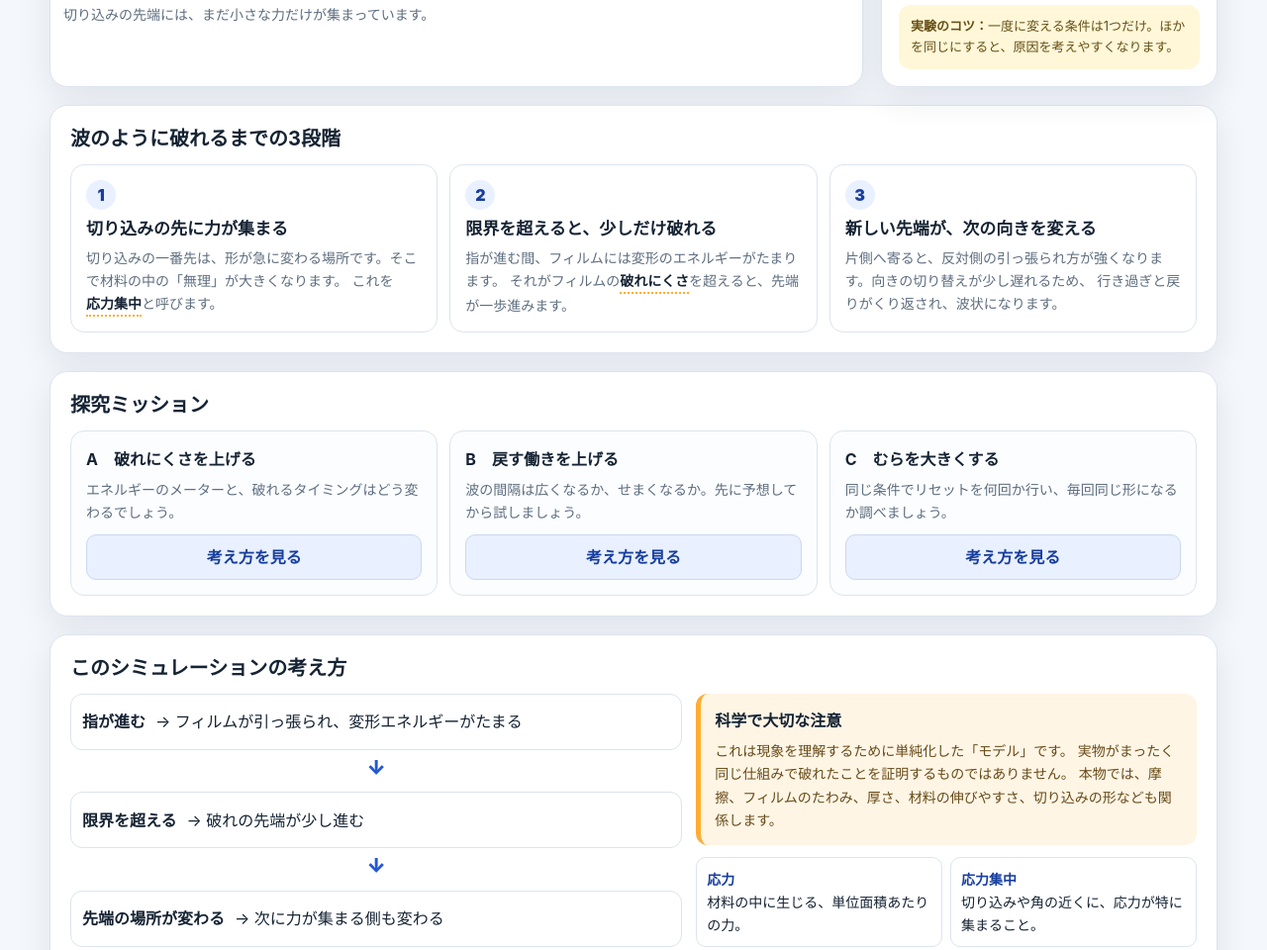
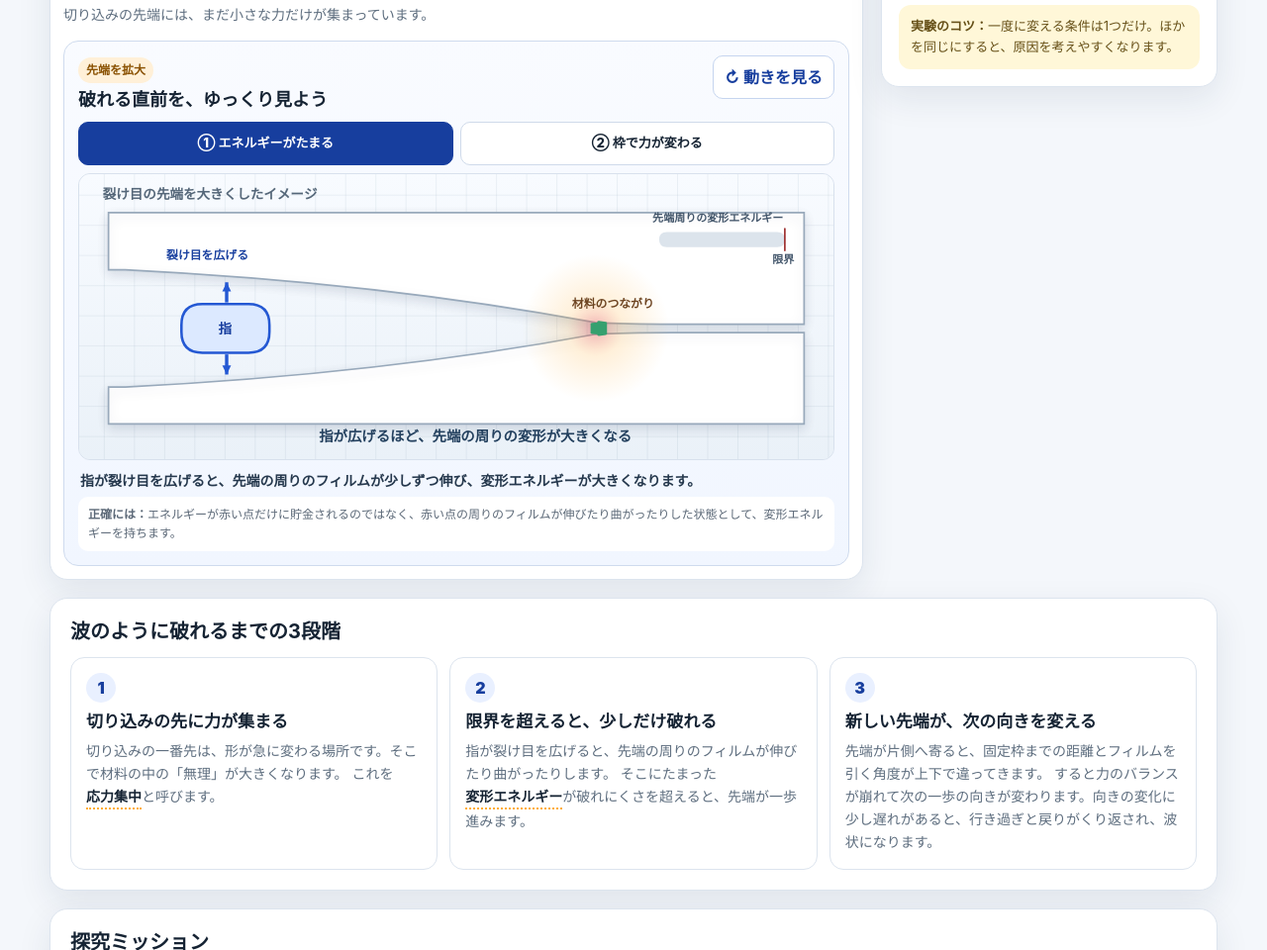
Before and after one commit to hirasunaryou/film-tear-lab-jhs3, a plain HTML site: page index.html in a window 1280 px wide. Shown: the part 992-1952 px from the top of the page at 99% size. Drawn offline with Linux system fonts and the light colour scheme.

Commit message:
Add crack-tip deep-dive and refine the frame explanation

```diff
--- a/index.html
+++ b/index.html
@@ -11,7 +11,7 @@
 <link rel="manifest" href="./manifest.webmanifest">
 <link rel="apple-touch-icon" href="./assets/icon-192.png">
 <title>波うつ「破れ」の科学ラボ｜中学3年・探究向け</title>
-<link rel="stylesheet" href="./css/styles.css">
+<link rel="stylesheet" href="./css/styles.css?v=0.3">
 </head>
 <body>
 <header class="wrap">
@@ -59,6 +59,27 @@
       <div class="readbox"><b>破れた回数</b><strong id="breakValue">0</strong></div>
     </div>
     <div class="stateText" id="stateText">切り込みの先端には、まだ小さな力だけが集まっています。</div>
+
+    <section class="detailLab" aria-labelledby="detailTitle">
+      <div class="detailTop">
+        <div>
+          <span class="miniEyebrow">先端を拡大</span>
+          <h3 id="detailTitle">破れる直前を、ゆっくり見よう</h3>
+        </div>
+        <button class="detailReplay" id="detailReplay">↻ 動きを見る</button>
+      </div>
+
+      <div class="detailTabs" role="tablist" aria-label="拡大図の切り替え">
+        <button class="detailTab active" id="detailEnergy" role="tab" aria-selected="true">① エネルギーがたまる</button>
+        <button class="detailTab" id="detailFrame" role="tab" aria-selected="false">② 枠で力が変わる</button>
+      </div>
+
+      <div class="detailCanvasWrap">
+        <canvas id="detailCanvas" aria-label="破れの先端で起こる変形を拡大した概念アニメーション"></canvas>
+      </div>
+      <p class="detailCaption" id="detailCaption">指が裂け目を広げると、先端の周りのフィルムが少しずつ伸びます。</p>
+      <p class="detailNote" id="detailNote"><b>正確には：</b>エネルギーが赤い点だけに貯金されるのではなく、赤い点の周りのフィルムが伸びたり曲がったりした状態として、変形エネルギーを持ちます。</p>
+    </section>
   </section>
 
   <aside class="card side">
@@ -79,7 +100,7 @@
       <input id="tough" type="range" min="10" max="100" value="55">
     </div>
     <div class="control">
-      <label for="returnForce">反対側へ戻す働き <output id="returnOut">ふつう 52</output></label>
+      <label for="returnForce">中心へ戻す働き（枠の影響） <output id="returnOut">ふつう 52</output></label>
       <input id="returnForce" type="range" min="10" max="100" value="52">
     </div>
     <div class="control">
@@ -113,16 +134,16 @@
         <span class="num">2</span>
         <h3>限界を超えると、少しだけ破れる</h3>
         <p>
-          指が進む間、フィルムには変形のエネルギーがたまります。
-          それがフィルムの<span class="word">破れにくさ</span>を超えると、先端が一歩進みます。
+          指が裂け目を広げると、先端の周りのフィルムが伸びたり曲がったりします。
+          そこにたまった<span class="word">変形エネルギー</span>が破れにくさを超えると、先端が一歩進みます。
         </p>
       </article>
       <article class="concept">
         <span class="num">3</span>
         <h3>新しい先端が、次の向きを変える</h3>
         <p>
-          片側へ寄ると、反対側の引っ張られ方が強くなります。向きの切り替えが少し遅れるため、
-          行き過ぎと戻りがくり返され、波状になります。
+          先端が片側へ寄ると、固定枠までの距離とフィルムを引く角度が上下で違ってきます。
+          すると力のバランスが崩れて次の一歩の向きが変わります。向きの変化に少し遅れがあると、行き過ぎと戻りがくり返され、波状になります。
         </p>
       </article>
     </div>
@@ -138,8 +159,8 @@
         <div class="answer">このモデルでは、限界まで多くのエネルギーをためてから、まとまって破れやすくなります。</div>
       </article>
       <article class="mission">
-        <h3>B　戻す働きを上げる</h3>
-        <p>波の間隔は広くなるか、せまくなるか。先に予想してから試しましょう。</p>
+        <h3>B　枠の影響を強くする</h3>
+        <p>中心へ戻す働きを強くすると、波の間隔は広くなるか、せまくなるか。先に予想してから試しましょう。</p>
         <button class="reveal">考え方を見る</button>
         <div class="answer">このモデルでは、中心へ戻ろうとする反応が速くなるので、波の間隔はせまくなる傾向があります。</div>
       </article>
@@ -156,11 +177,11 @@
     <h2>このシミュレーションの考え方</h2>
     <div class="modelBox">
       <div class="modelFlow">
-        <div class="modelRow"><b>指が進む</b><span>→ フィルムが引っ張られ、変形エネルギーがたまる</span></div>
+        <div class="modelRow"><b>指が進む</b><span>→ 先端の周りが広げられ、伸びや曲げとして変形エネルギーがたまる</span></div>
         <div class="arrowDown">↓</div>
         <div class="modelRow"><b>限界を超える</b><span>→ 破れの先端が少し進む</span></div>
         <div class="arrowDown">↓</div>
-        <div class="modelRow"><b>先端の場所が変わる</b><span>→ 次に力が集まる側も変わる</span></div>
+        <div class="modelRow"><b>先端の場所が変わる</b><span>→ 固定枠までの距離と力の角度が変わり、次の向きも変わる</span></div>
         <div class="arrowDown">↺</div>
         <div class="modelRow"><b>同じことをくり返す</b><span>→ 波状の軌跡ができる</span></div>
       </div>
@@ -176,6 +197,7 @@
         <div class="glossary">
           <div><b>応力</b>材料の中に生じる、単位面積あたりの力。</div>
           <div><b>応力集中</b>切り込みや角の近くに、応力が特に集まること。</div>
+          <div><b>変形エネルギー</b>材料が伸びたり曲がったりしたときに蓄えるエネルギー。</div>
           <div><b>引裂抵抗</b>破れを進めるのに必要な抵抗・エネルギー。</div>
           <div><b>フィードバック</b>起きた変化が、次の変化のしかたに影響すること。</div>
         </div>
@@ -184,10 +206,11 @@
   </section>
 
   <footer>
-    教育用概念モデルです。数値は実際のN（ニュートン）やmmではなく、条件比較のためのモデル値です。
+    教育用概念モデル v0.3です。数値は実際のN（ニュートン）やmmではなく、条件比較のためのモデル値です。
   </footer>
 </main>
 
 <script src="./js/app.js" defer></script>
+<script src="./js/detail.js?v=0.3" defer></script>
 </body>
 </html>
```
